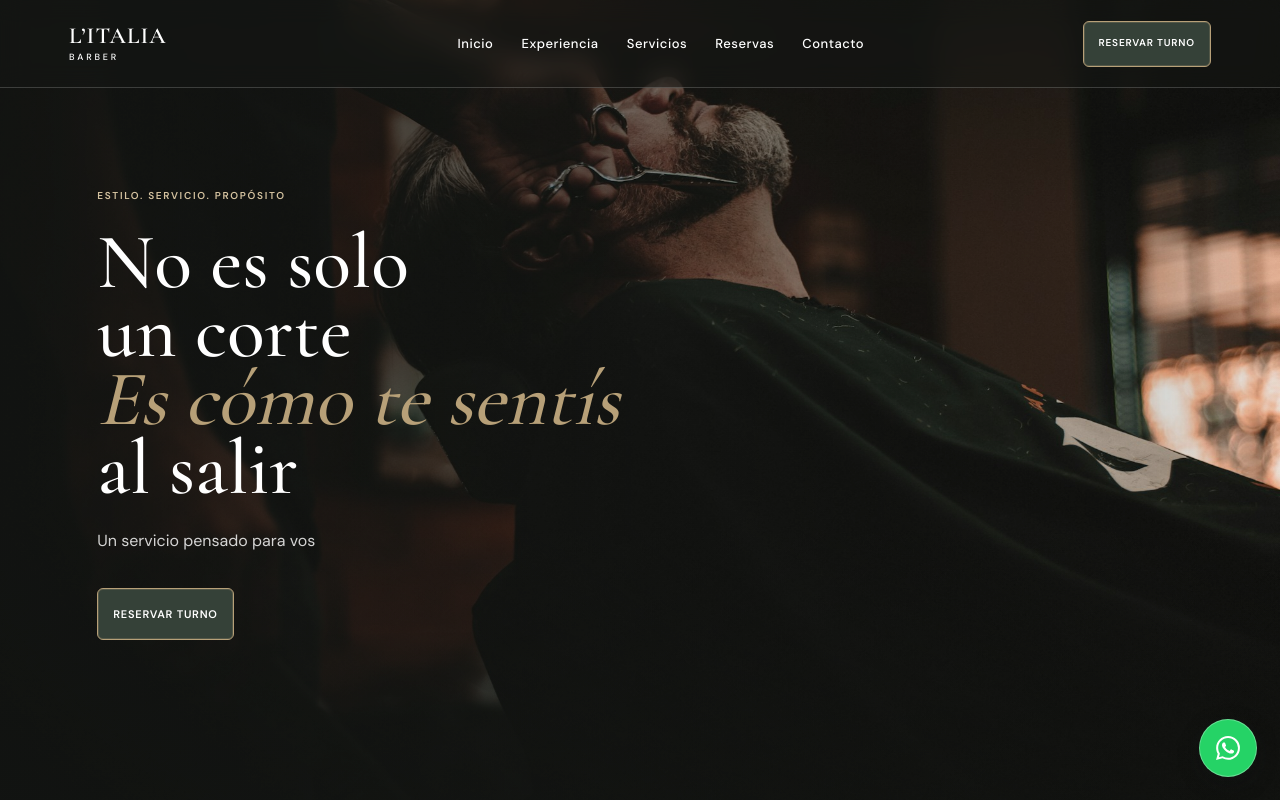
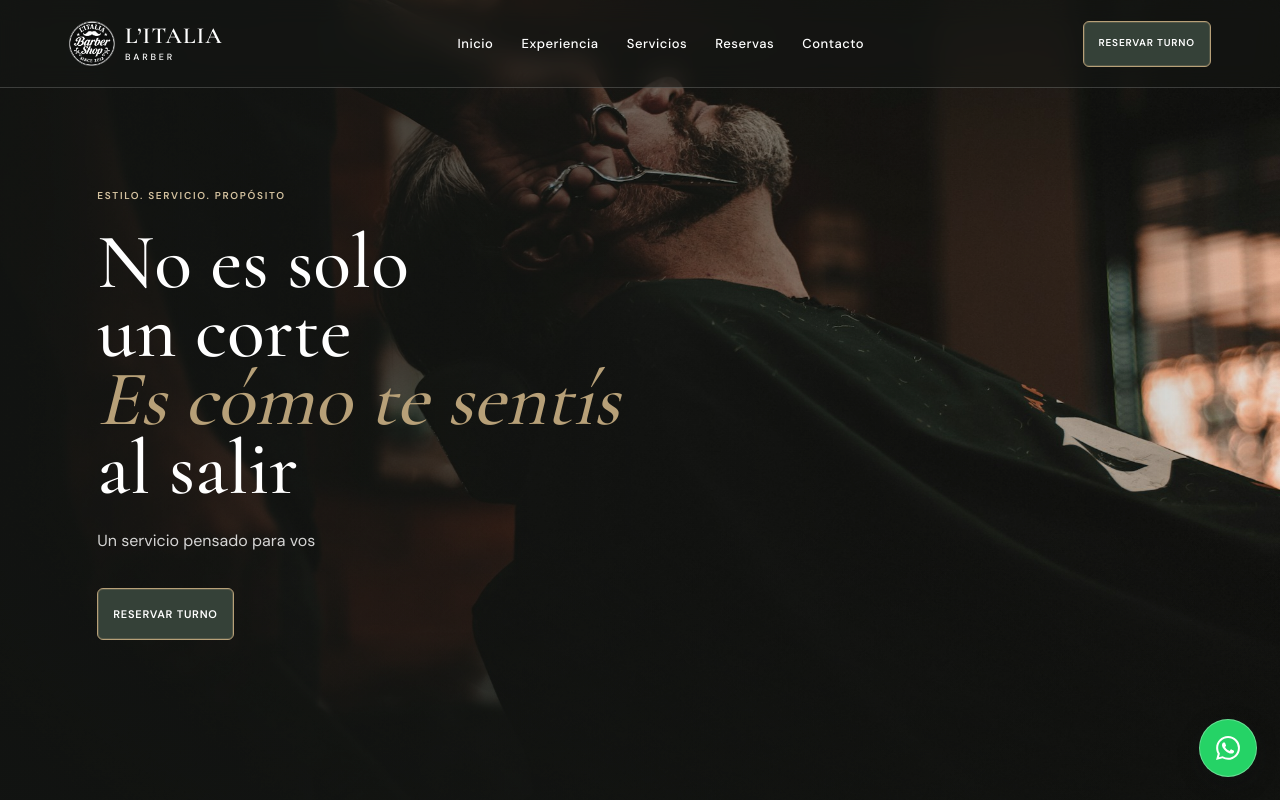
Before and after one commit to jystemgit/LaItalia-Barber, a Next.js app: page / in a window 1280 px wide. Shown: the top 800 px of the page. Built offline with nearby package versions, Linux system fonts and the light colour scheme; no server answers.

Commit message:
feat: agregar logo al navbar y footer
Integra el logo de L’Italia Barber antes del wordmark y ajusta tamaños responsive.

```diff
--- a/src/app/globals.css
+++ b/src/app/globals.css
@@ -102,6 +102,22 @@ summary:focus-visible {
 .wordmark {
 	display: inline-flex;
 	width: fit-content;
+	align-items: center;
+	gap: 10px;
+	line-height: 1;
+}
+
+.wordmark__logo {
+	width: 46px;
+	height: 46px;
+	flex: 0 0 auto;
+	object-fit: contain;
+	filter: invert(1);
+	mix-blend-mode: screen;
+}
+
+.wordmark__text {
+	display: inline-flex;
 	flex-direction: column;
 	line-height: 1;
 }
@@ -1054,6 +1070,11 @@ h2 {
 
 	.wordmark__name {
 		font-size: 20px;
+	}
+
+	.wordmark__logo {
+		width: 40px;
+		height: 40px;
 	}
 
 	.wordmark__descriptor {
@@ -1497,6 +1518,30 @@ h2 {
 }
 
 @media (max-width: 380px) {
+	.site-header {
+		column-gap: 6px;
+		padding-right: 14px;
+		padding-left: 14px;
+	}
+
+	.wordmark {
+		gap: 7px;
+	}
+
+	.wordmark__logo {
+		width: 34px;
+		height: 34px;
+	}
+
+	.wordmark__name {
+		font-size: 18px;
+	}
+
+	.header-booking {
+		padding-right: 8px;
+		padding-left: 8px;
+	}
+
 	.section-pad {
 		padding-right: 20px;
 		padding-left: 20px;
--- a/src/app/page.tsx
+++ b/src/app/page.tsx
@@ -52,8 +52,11 @@ export default function Home() {
     <div className="site-shell">
       <header className="site-header">
         <a className="wordmark" href="#inicio" aria-label="L’Italia Barber, inicio">
-          <span className="wordmark__name">L’ITALIA</span>
-          <span className="wordmark__descriptor">BARBER</span>
+          <Image className="wordmark__logo" src="/images/logobarber.png" alt="" width={48} height={48} />
+          <span className="wordmark__text">
+            <span className="wordmark__name">L’ITALIA</span>
+            <span className="wordmark__descriptor">BARBER</span>
+          </span>
         </a>
         <nav className="desktop-nav" aria-label="Navegación principal">
           <a href="#inicio">Inicio</a>
@@ -273,8 +276,11 @@ export default function Home() {
 
       <footer className="site-footer">
         <a className="wordmark wordmark--footer" href="#inicio" aria-label="L’Italia Barber, volver al inicio">
-          <span className="wordmark__name">L’ITALIA</span>
-          <span className="wordmark__descriptor">BARBER</span>
+          <Image className="wordmark__logo" src="/images/logobarber.png" alt="" width={48} height={48} />
+          <span className="wordmark__text">
+            <span className="wordmark__name">L’ITALIA</span>
+            <span className="wordmark__descriptor">BARBER</span>
+          </span>
         </a>
         <p className="site-footer__motto">Estilo. Servicio. Propósito</p>
         <nav aria-label="Enlaces del pie de página">
```
